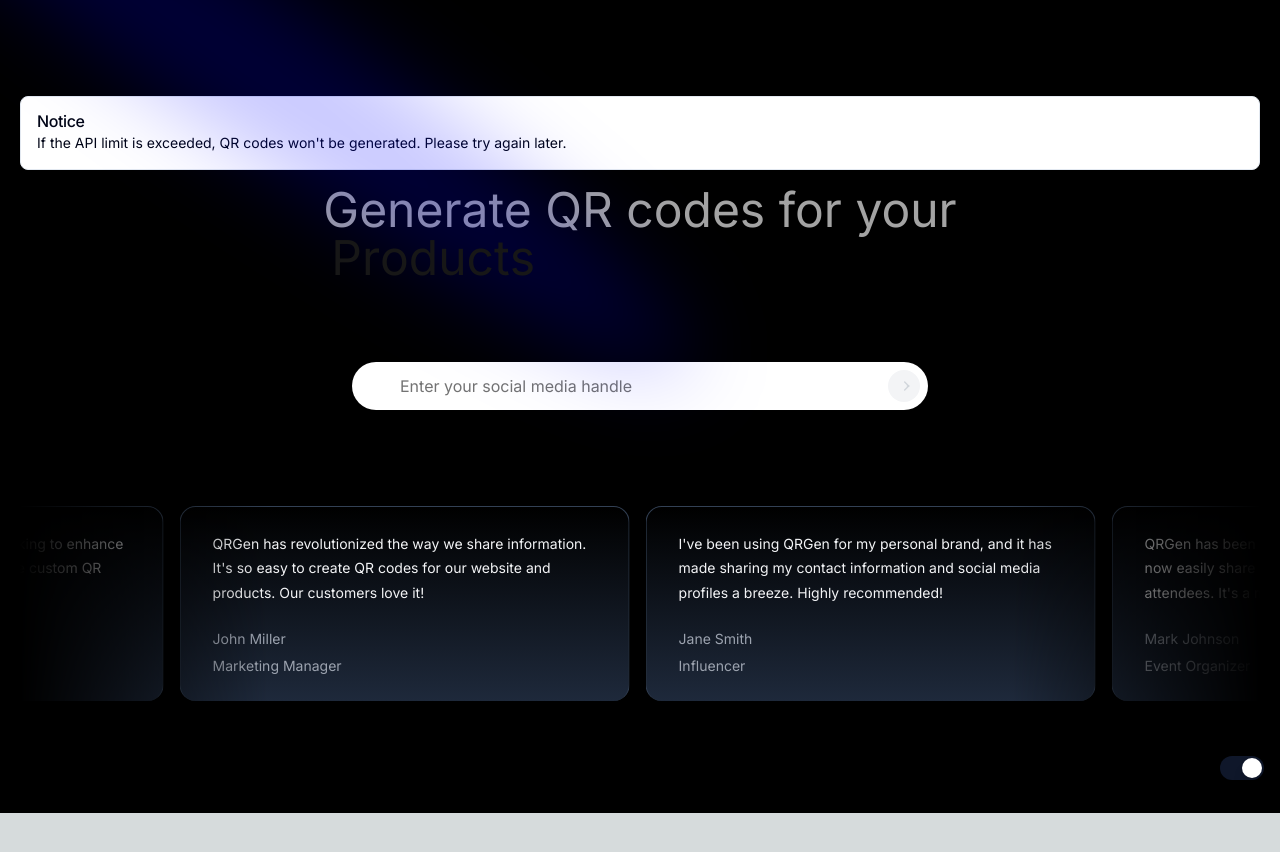
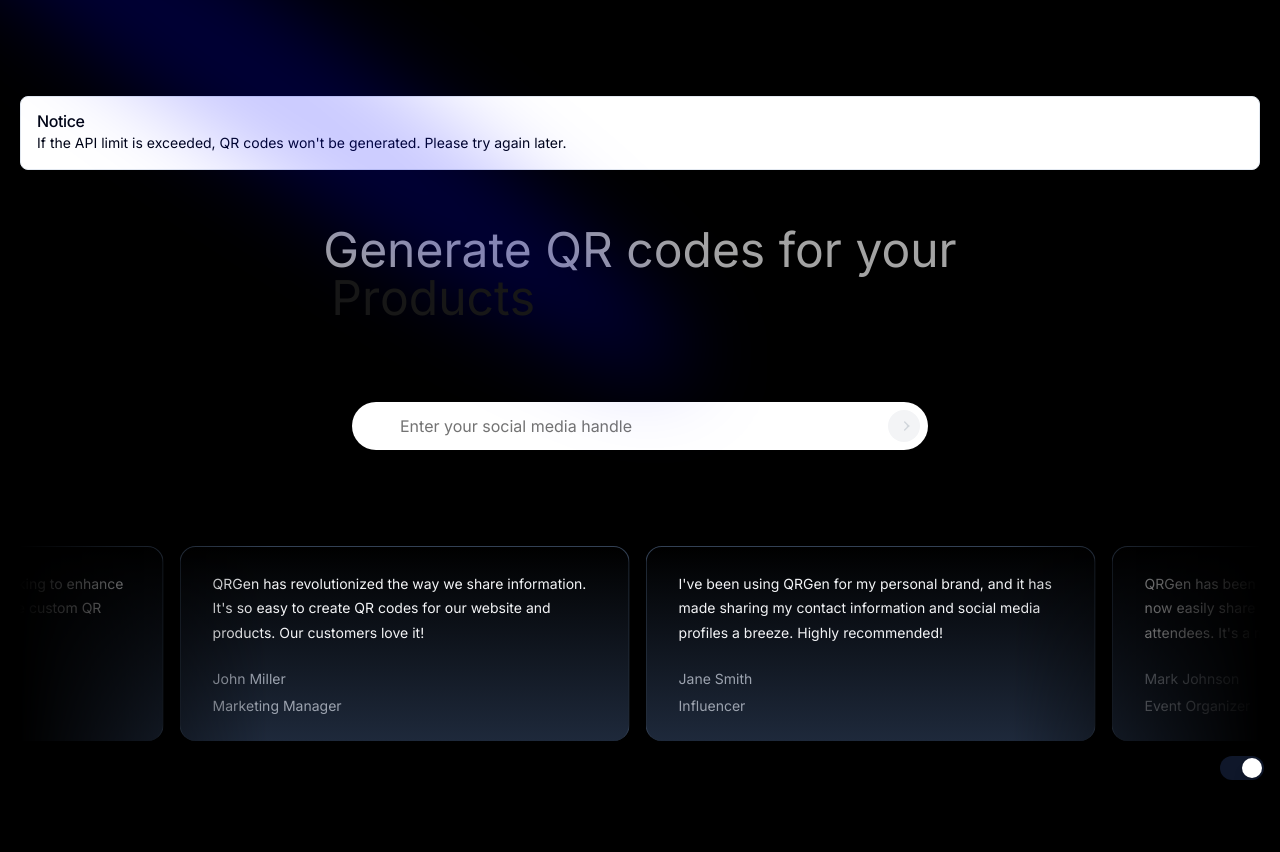
Before and after one commit to RJohnPaul/YouNotes, a Next.js app: page / in a window 1280 px wide. Before the commit the page ends 813 px from the top, so only its background shows below. Built offline with nearby package versions, Linux system fonts and the light colour scheme.

Commit message:
refactor: Update scrollbar styles and add QRGen-v1 to landing page

```diff
--- a/app/globals.css
+++ b/app/globals.css
@@ -31,3 +31,22 @@
     text-wrap: balance;
   }
 }
+
+/* Custom scrollbar styles */
+::-webkit-scrollbar {
+  width: 12px;
+}
+
+::-webkit-scrollbar-track {
+  background: #000000;
+  border-radius: 10px;
+}
+
+::-webkit-scrollbar-thumb {
+  background: #363636;
+  border-radius: 10px;
+}
+
+::-webkit-scrollbar-thumb:hover {
+  background: #555;
+}
--- a/app/page.tsx
+++ b/app/page.tsx
@@ -7,7 +7,6 @@
 import { PlaceholdersAndVanishInput } from "@/components/ui/placeholders-and-vanish-input";
 import { Progress } from "@/components/ui/progress";
 import { Toast, ToastAction, ToastProvider } from "@/components/ui/toast";
-import { NavigationMenu, NavigationMenuItem, NavigationMenuLink } from "@/components/ui/navigation-menu";
 import { Switch } from "@/components/ui/switch";
 import { Alert, AlertDescription, AlertTitle } from "@/components/ui/alert";
 
@@ -125,7 +124,7 @@
     <ToastProvider>
       <div className={`relative flex min-h-screen flex-col ${mode === 'dark' ? 'bg-black' : 'bg-white'}`}>
         <div className="flex-1 px-5 py-24">
-          <Alert className="mb-4">
+          <Alert className="mb-4 py-4">
             <AlertTitle>Notice</AlertTitle>
             <AlertDescription>
               If the API limit is exceeded, QR codes won&apos;t be generated. Please try again later.
@@ -135,13 +134,13 @@
           <Spotlight className="-top-40 left-0 md:left-60 md:-top-20" fill={mode === 'dark' ? 'blue' : 'black'} />
           <div className="mb-20">
             <div className="flex justify-center items-center px-4">
-              <div className={`text-5xl mx-auto font-normal ${mode === 'dark' ? 'text-neutral-400' : 'text-neutral-600'}`}>
+              <div className={`pt-10 text-5xl mx-auto font-normal ${mode === 'dark' ? 'text-neutral-400' : 'text-neutral-600'}`}>
                 Generate QR codes for your
                 <div className="hidden lg:block">
                   <FlipWords words={words} />
                   <br />
                 </div>
-                <div className="lg:hidden">using QRGen</div>
+                <div className="lg:hidden">using QRGen-v1</div>
               </div>
             </div>
           </div>
--- /dev/null
+++ b/components/ui/scroll-area.tsx
@@ -0,0 +1,48 @@
+"use client"
+
+import * as React from "react"
+import * as ScrollAreaPrimitive from "@radix-ui/react-scroll-area"
+
+import { cn } from "@/lib/utils"
+
+const ScrollArea = React.forwardRef<
+  React.ElementRef<typeof ScrollAreaPrimitive.Root>,
+  React.ComponentPropsWithoutRef<typeof ScrollAreaPrimitive.Root>
+>(({ className, children, ...props }, ref) => (
+  <ScrollAreaPrimitive.Root
+    ref={ref}
+    className={cn("relative overflow-hidden", className)}
+    {...props}
+  >
+    <ScrollAreaPrimitive.Viewport className="h-full w-full rounded-[inherit]">
+      {children}
+    </ScrollAreaPrimitive.Viewport>
+    <ScrollBar />
+    <ScrollAreaPrimitive.Corner />
+  </ScrollAreaPrimitive.Root>
+))
+ScrollArea.displayName = ScrollAreaPrimitive.Root.displayName
+
+const ScrollBar = React.forwardRef<
+  React.ElementRef<typeof ScrollAreaPrimitive.ScrollAreaScrollbar>,
+  React.ComponentPropsWithoutRef<typeof ScrollAreaPrimitive.ScrollAreaScrollbar>
+>(({ className, orientation = "vertical", ...props }, ref) => (
+  <ScrollAreaPrimitive.ScrollAreaScrollbar
+    ref={ref}
+    orientation={orientation}
+    className={cn(
+      "flex touch-none select-none transition-colors",
+      orientation === "vertical" &&
+        "h-full w-2.5 border-l border-l-transparent p-[1px]",
+      orientation === "horizontal" &&
+        "h-2.5 flex-col border-t border-t-transparent p-[1px]",
+      className
+    )}
+    {...props}
+  >
+    <ScrollAreaPrimitive.ScrollAreaThumb className="relative flex-1 rounded-full bg-slate-200 dark:bg-slate-800" />
+  </ScrollAreaPrimitive.ScrollAreaScrollbar>
+))
+ScrollBar.displayName = ScrollAreaPrimitive.ScrollAreaScrollbar.displayName
+
+export { ScrollArea, ScrollBar }
--- a/package.json
+++ b/package.json
@@ -11,6 +11,7 @@
   "dependencies": {
     "@radix-ui/react-navigation-menu": "^1.1.4",
     "@radix-ui/react-progress": "^1.0.3",
+    "@radix-ui/react-scroll-area": "^1.0.5",
     "@radix-ui/react-slot": "^1.0.2",
     "@radix-ui/react-switch": "^1.0.3",
     "@radix-ui/react-toast": "^1.1.5",
```
Also changed, not shown: 1 other file (tests, documents, lock files or other folders).
